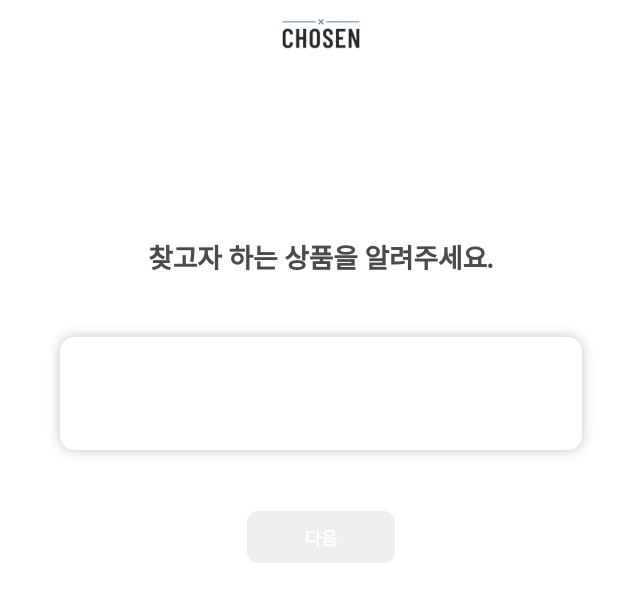
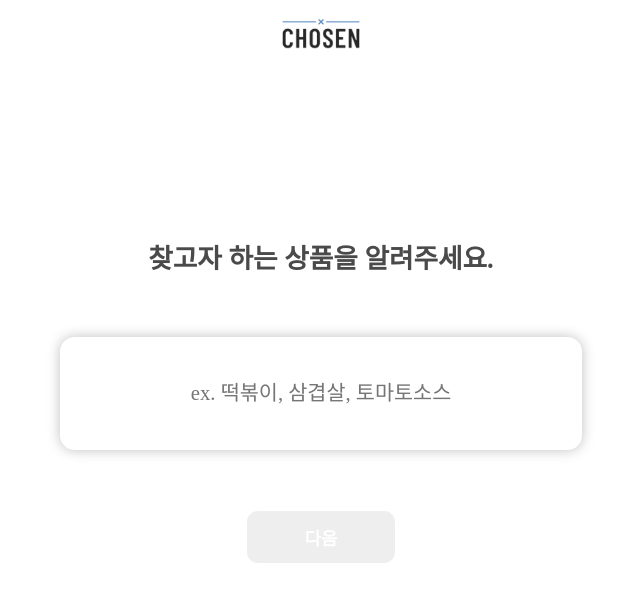
Before and after one commit to boostcampaitech5/level3_nlp_productserving-nlp-07, a React (Create React App) app in the folder frontend/: page /search in a window 1280 px wide. Shown: the top 602 px of the page, without its empty margins (319-959 px from the left). Built offline with nearby package versions, Linux system fonts and the light colour scheme; a web font is replaced by a local one.

Commit message:
[Feat] input placeholder 추가

```diff
--- a/frontend/src/components/pages/SearchPage.tsx
+++ b/frontend/src/components/pages/SearchPage.tsx
@@ -65,6 +65,11 @@ const SearchPage = () => {
           onChange={ChangeHandler}
           value={inputs}
           onKeyPress={EnterHandler}
+          placeholder={
+            stage === "name"
+              ? "ex. 떡볶이, 삼겹살, 토마토소스"
+              : "ex. 맵고 양 많은 것"
+          }
         />
         <NextButton
           isend={end}
@@ -130,6 +135,8 @@ const CenterInput = styled.input<endType>`
   font-style: normal;
   font-weight: 400;
   line-height: normal;
+  word-break: keep-all;
+
   &:focus {
     outline: none;
   }
```
